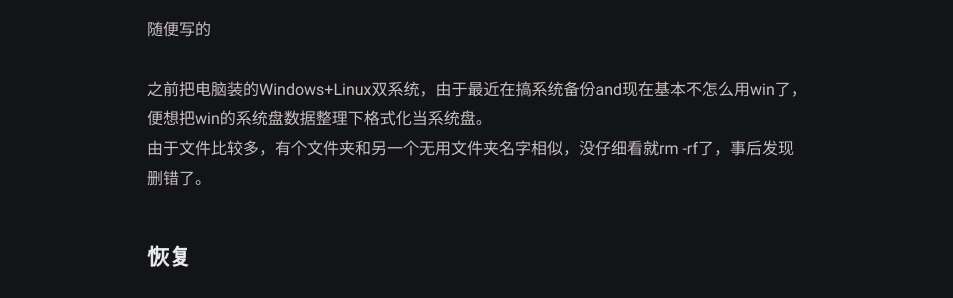
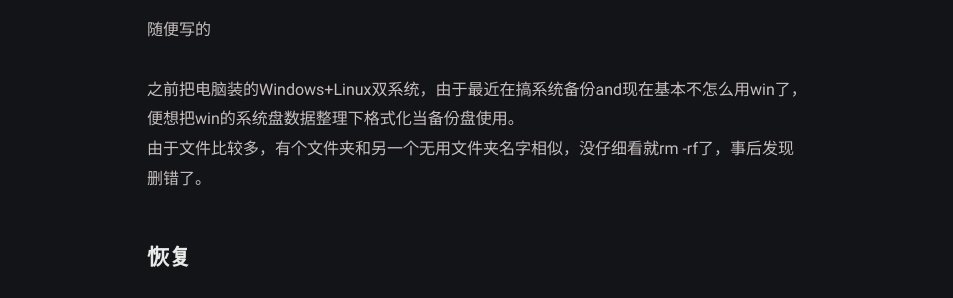
Before and after one commit to touchspeed/touchspeed.github.io, a Jekyll site: the page built from _posts/2024-07-15-restore-rm-data/2024-07-15-restore-rm-data.md, in a window 1280 px wide and 900 px high. Shown: the part 448-746 px from the top of the window, without its empty margins (163-1116 px from the left). Built offline with Jekyll 4.4.1, drawn with Linux system fonts in a browser that asks for light colours; comment, search, counter and statistics services are not loaded.

Commit message:
post fix

```diff
--- a/_posts/2024-07-15-restore-rm-data/2024-07-15-restore-rm-data.md
+++ b/_posts/2024-07-15-restore-rm-data/2024-07-15-restore-rm-data.md
@@ -12,7 +12,7 @@ summary:
 
 随便写的
 
-之前把电脑装的Windows+Linux双系统，由于最近在搞系统备份and现在基本不怎么用win了，便想把win的系统盘数据整理下格式化当系统盘。<br>
+之前把电脑装的Windows+Linux双系统，由于最近在搞系统备份and现在基本不怎么用win了，便想把win的系统盘数据整理下格式化当备份盘使用。<br>
 由于文件比较多，有个文件夹和另一个无用文件夹名字相似，没仔细看就rm -rf了，事后发现删错了。<br>
 
 ## 恢复
```
Also changed, not shown: 2 other files.
